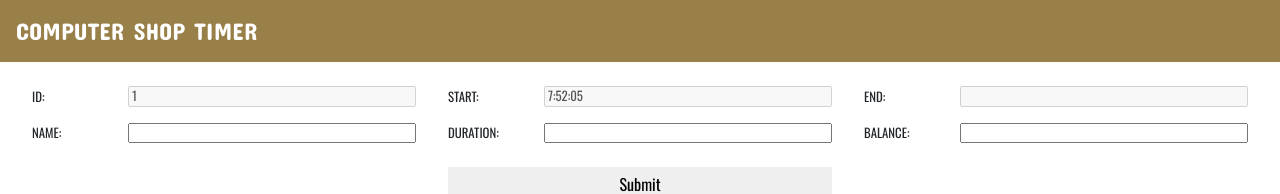
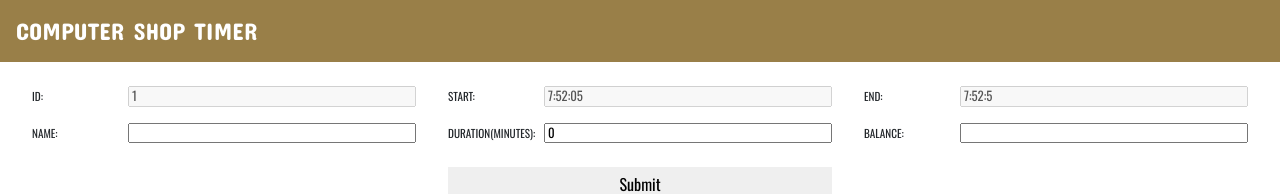
Before and after one commit to rojerthat07/InternetCafeTimer, an Angular app: page / in a window 1280 px wide. Shown: the top 194 px of the page. Built offline with nearby package versions, Linux system fonts and the light colour scheme.

Commit message:
end estimate calculation
with the help of https://www.w3resource.com/javascript-exercises/javascript-date-exercise-13.php

```diff
--- a/src/app/timer-section/timer-section.component.html
+++ b/src/app/timer-section/timer-section.component.html
@@ -20,8 +20,8 @@
 
 
     <div class="form__grouping">
-        <label class="form__label" for="">DURATION: </label>
-        <input [(ngModel)]="formDuration"  name="duration" class="form__input" type="text">
+        <label class="form__label" for="">DURATION(MINUTES):  </label>
+        <input [(ngModel)]="formDuration"  name="duration" class="form__input" type="number">
     </div>
     <div class="form__grouping">
         <label class="form__label" for="">BALANCE: </label>
--- a/src/app/timer-section/timer-section.component.ts
+++ b/src/app/timer-section/timer-section.component.ts
@@ -27,6 +27,13 @@ ngOnInit():void{
     //Creating new date object every seconds to match the current time
     this.date = new Date()
     this.formStart = `${this.hours12Format}:${this.date.getMinutes()}:${this.seconds_with_leading_zeros()}`;
+
+    let allMinutes = this.date.getHours() * 60 + this.date.getMinutes() + this.formDuration;
+    let getHour = (allMinutes/60);
+    let rGetHour = Math.floor(getHour)
+    let minutes = (getHour - rGetHour) * 60;
+    let rMinutes = Math.round(minutes);
+    this.formEnd = `${rGetHour}:${rMinutes}:${this.date.getSeconds()}`;
   },1000)
 }
 
@@ -34,8 +41,8 @@ ngOnInit():void{
   public formId:number = 1;
   public formName:string;
   public formStart:string =  `${this.hours12Format}:${this.seconds_with_leading_zeros()}:${this.date.getSeconds()}`;
-  public formEnd:string;
-  public formDuration:string;
+  public formEnd:any;
+  public formDuration:number = 0;
   public formBalance:string;
 
   public inputs:any[] = []
--- a/src/styles/4-modules/_forms.scss
+++ b/src/styles/4-modules/_forms.scss
@@ -17,13 +17,13 @@
             font-size: .8em;
         }
         .form__label{
-            font-size: .8em;
+            font-size: .7em;
            margin: auto 0;
 
         }
     }
     .form__submit{
-     margin: 1em;
+        margin: 1em;
         padding:.5em 1em;
         border: none;
         grid-column: 2;
```
